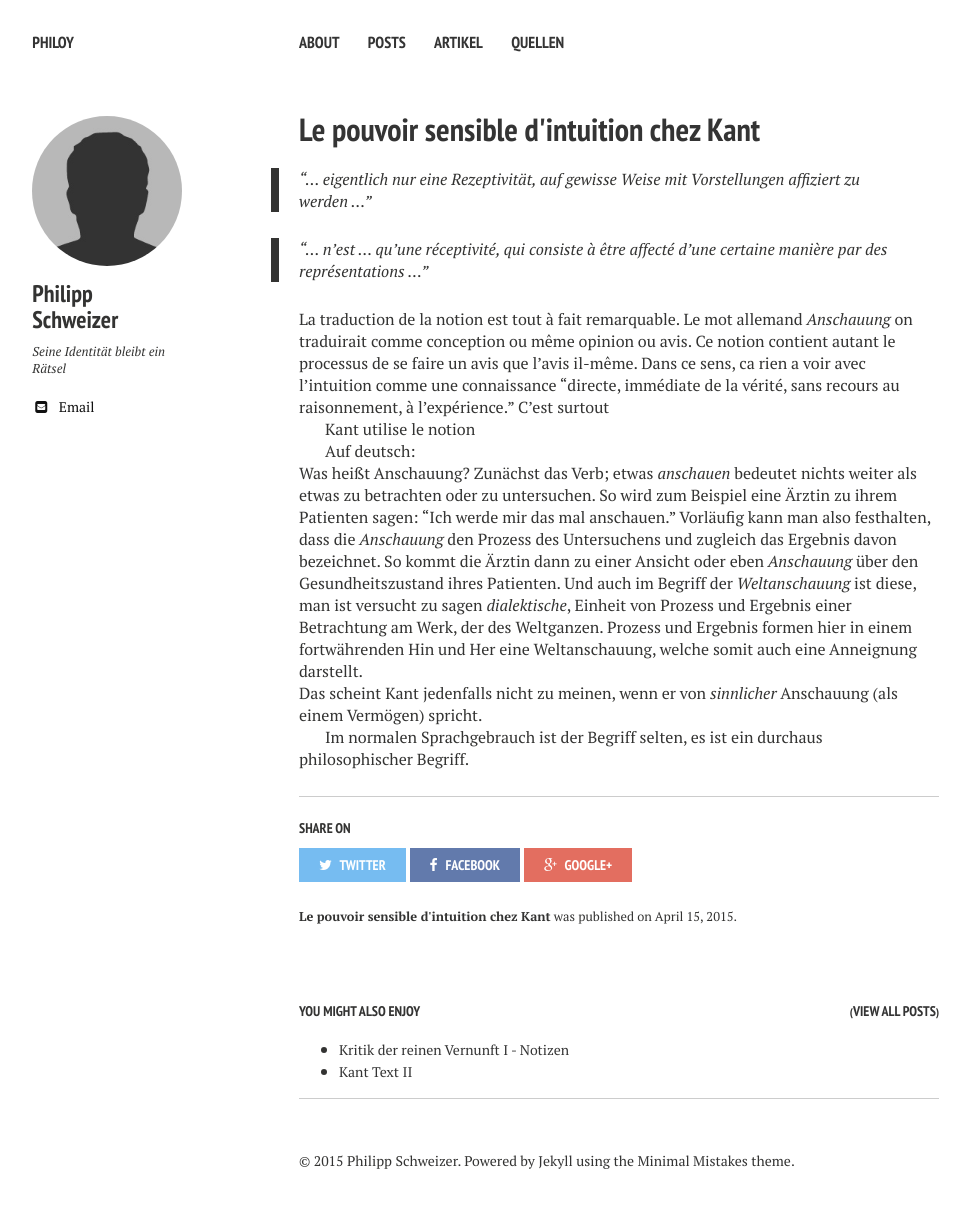
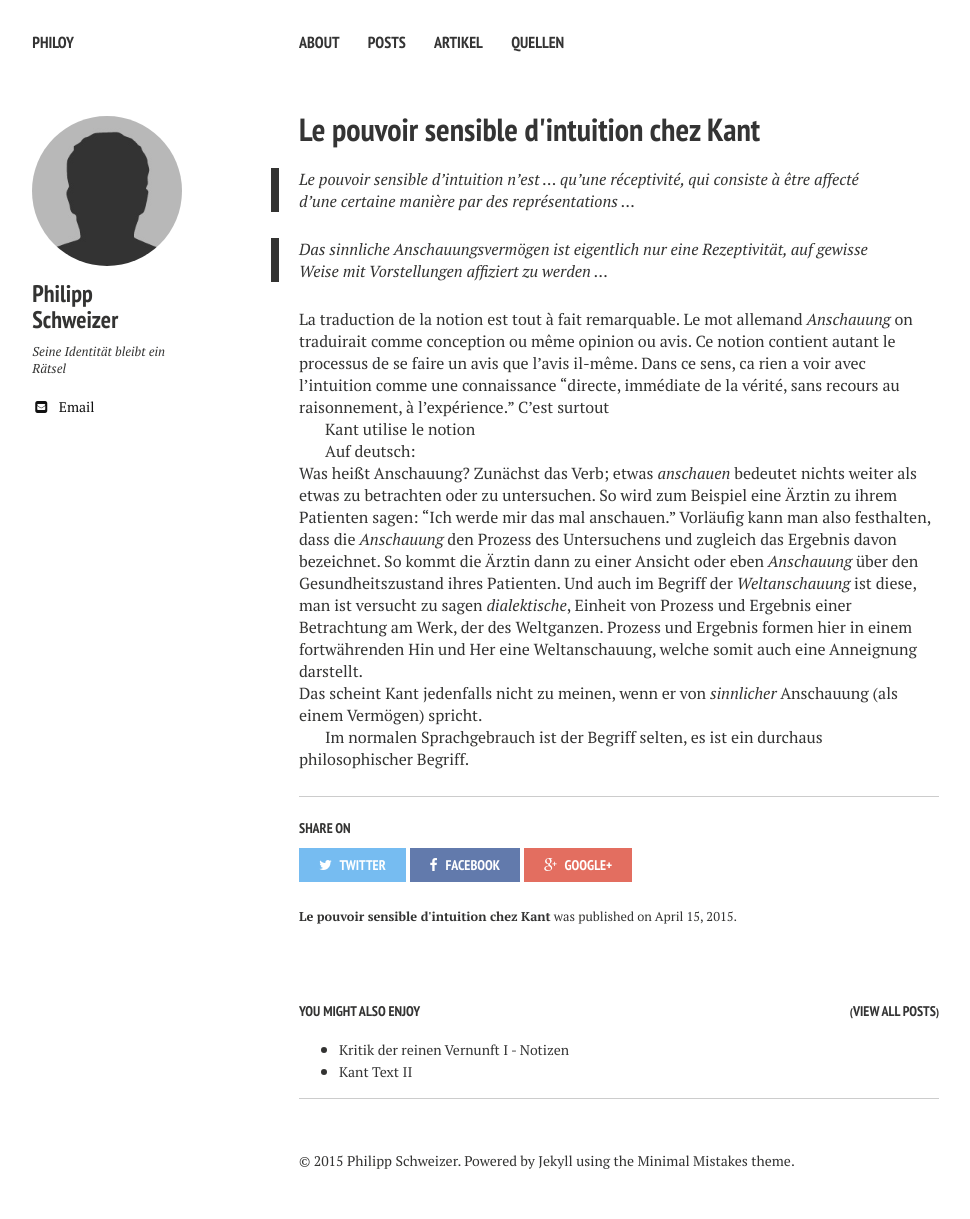
Before and after one commit to PhilippSchweizer/philosophy, a Jekyll site: the page built from _posts/2015-04-15-kant-begriffe.markdown, in a window 1280 px wide. Shown: the whole page, without its empty margins (21-991 px from the left). Built offline with Jekyll 4.4.1, drawn with Linux system fonts in a browser that asks for light colours; nearby versions of some CDN libraries.

Commit message:
Zitate überarbeitet

```diff
--- a/_posts/2015-04-15-kant-begriffe.markdown
+++ b/_posts/2015-04-15-kant-begriffe.markdown
@@ -9,9 +9,9 @@ image:
   feature:
 date: 2015-04-15T17:16:19+02:00
 ---
-> "&hellip; eigentlich nur eine Rezeptivität, auf gewisse Weise mit Vorstellungen affiziert zu werden &hellip;"
+> Le pouvoir sensible d'intuition n’est &hellip; qu’une réceptivité, qui consiste à être affecté d’une certaine manière par des représentations &hellip;
 
-> "&hellip; n’est &hellip; qu’une réceptivité, qui consiste à être affecté d’une certaine manière par des représentations &hellip;"
+> Das sinnliche Anschauungsvermögen ist eigentlich nur eine Rezeptivität, auf gewisse Weise mit Vorstellungen affiziert zu werden &hellip;
 
 La traduction de la notion est tout à fait remarquable. Le mot allemand *Anschauung* on traduirait comme conception ou même opinion ou avis. Ce notion contient autant le processus de se faire un avis que l'avis il-même. Dans ce sens, ca rien a voir avec l'intuition comme une connaissance "directe, immédiate de la vérité, sans recours au raisonnement, à l'expérience." C'est surtout
 
```
